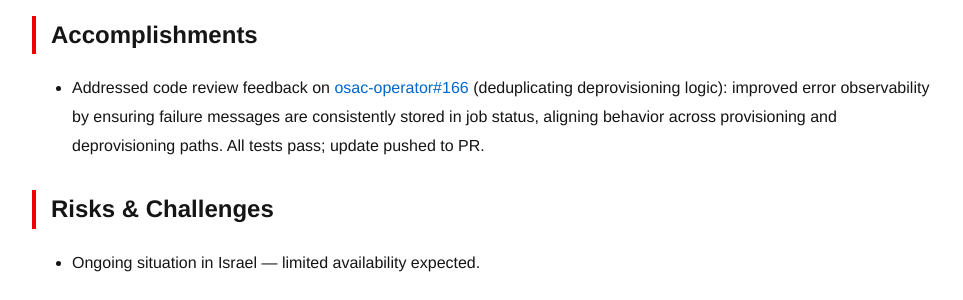
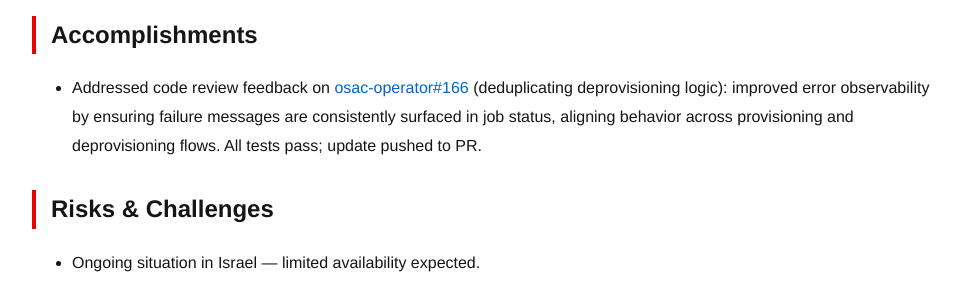
Before and after one commit to tzvatot/daily-status, a Jekyll site: the page built from 2026-03-30.md, in a window 1280 px wide. Shown: the part 160-460 px from the top of the page, without its empty margins (158-1121 px from the left). Built offline with Jekyll 4.4.1, drawn with Linux system fonts in a browser that asks for light colours.

Commit message:
Daily status update - 2026-03-30

```diff
--- a/2026-03-30.md
+++ b/2026-03-30.md
@@ -7,7 +7,7 @@
 # Daily Status - 2026-03-30
 
 ## Accomplishments
-- Addressed code review feedback on [osac-operator#166](https://github.com/osac-project/osac-operator/pull/166) (deduplicating deprovisioning logic): improved error observability by ensuring failure messages are consistently stored in job status, aligning behavior across provisioning and deprovisioning paths. All tests pass; update pushed to PR.
+- Addressed code review feedback on [osac-operator#166](https://github.com/osac-project/osac-operator/pull/166) (deduplicating deprovisioning logic): improved error observability by ensuring failure messages are consistently surfaced in job status, aligning behavior across provisioning and deprovisioning flows. All tests pass; update pushed to PR.
 
 ## Risks & Challenges
 - Ongoing situation in Israel — limited availability expected.
```
